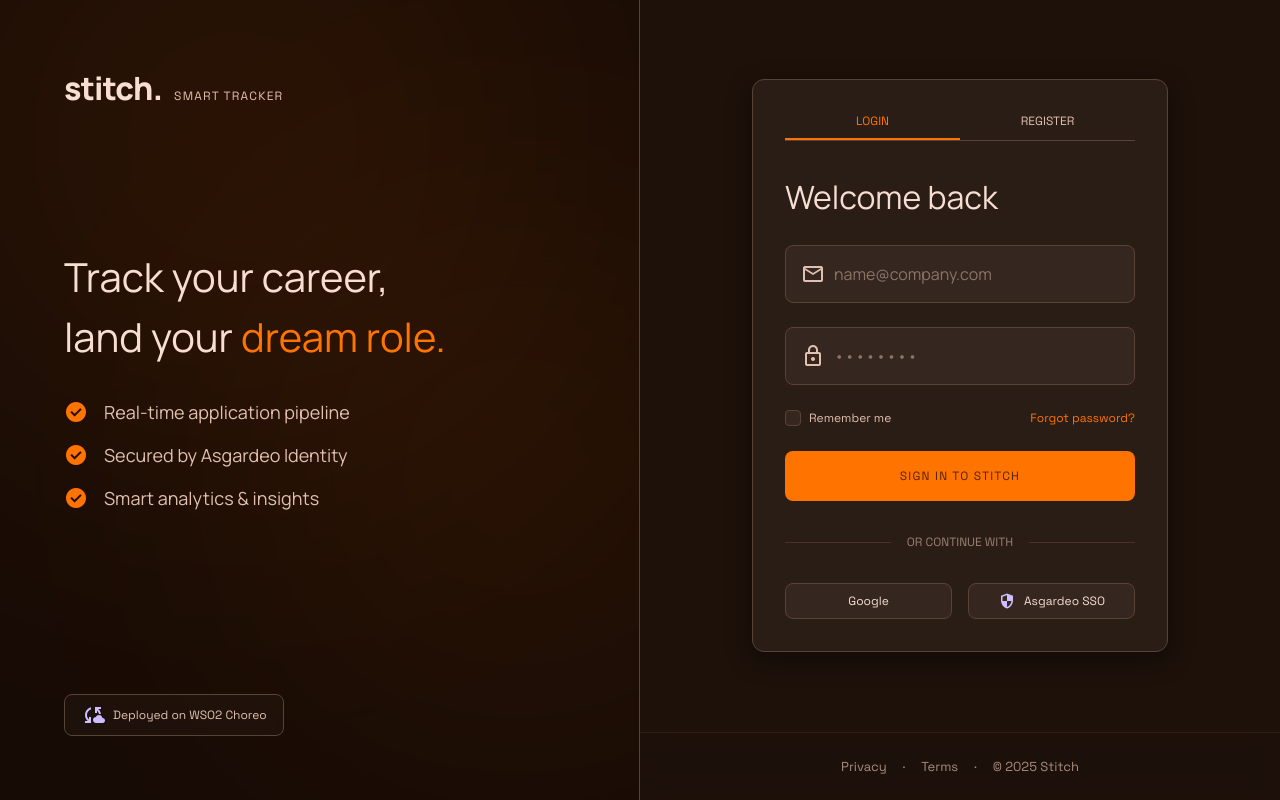
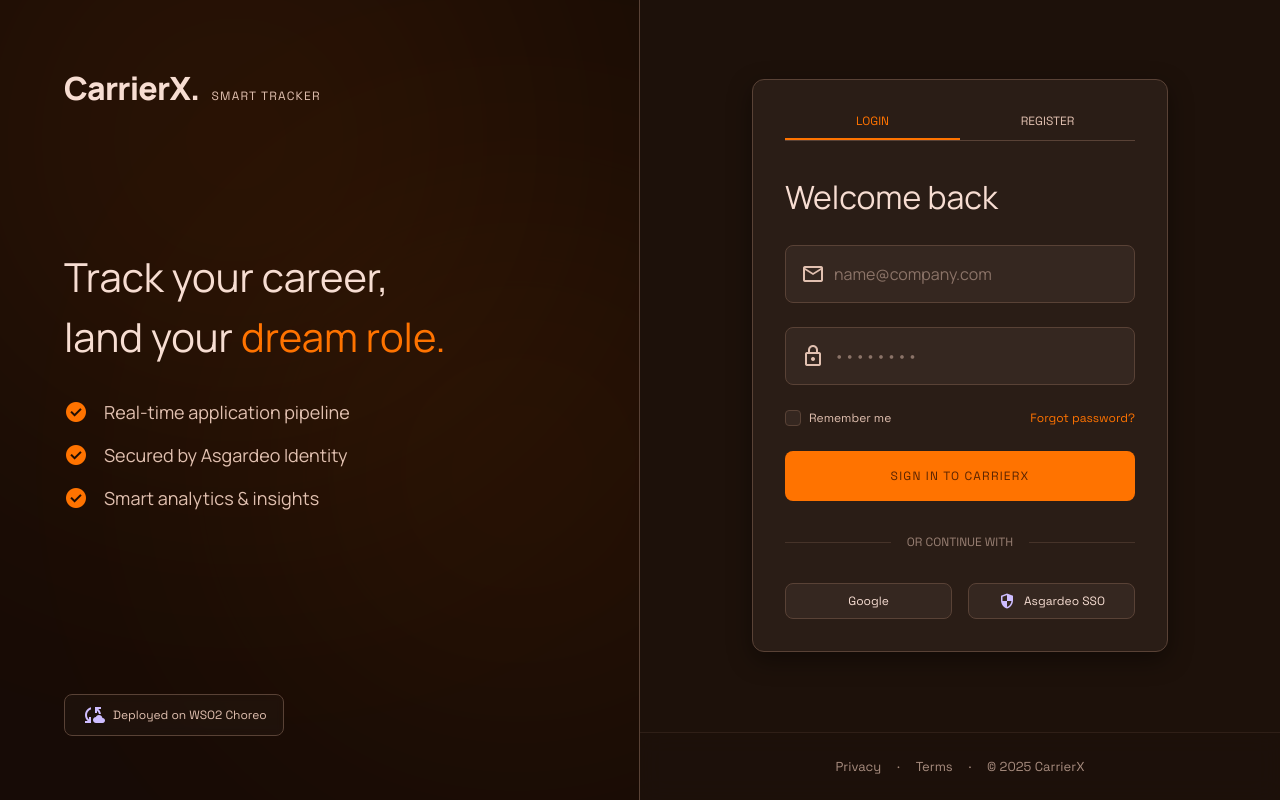
Before and after one commit to Branavan2004/Smart-Internship-Career-Tracker, a React (Vite) app in the folder client/: page /auth in a window 1280 px wide. Built offline with nearby package versions, Linux system fonts and the light colour scheme; no server answers.

Commit message:
chore(ui): rename product from Stitch to CarrierX

```diff
--- a/client/index.html
+++ b/client/index.html
@@ -3,7 +3,7 @@
   <head>
     <meta charset="UTF-8" />
     <meta name="viewport" content="width=device-width, initial-scale=1.0" />
-    <title>Stitch Smart Tracker</title>
+    <title>CarrierX Smart Tracker</title>
     <link rel="preconnect" href="https://fonts.googleapis.com">
     <link rel="preconnect" href="https://fonts.gstatic.com" crossorigin>
     <link href="https://fonts.googleapis.com/css2?family=Manrope:wght@400;500;600;700;800;900&family=Space+Grotesk:wght@400;500;600;700&display=swap" rel="stylesheet">
--- a/client/src/layouts/AppShell.jsx
+++ b/client/src/layouts/AppShell.jsx
@@ -13,7 +13,7 @@
       {/* TopNavBar */}
       <nav className="fixed top-0 w-full h-14 border-b border-white/5 bg-[#111111] flex items-center justify-between px-6 z-50 shadow-none">
         <div className="flex items-center gap-4">
-          <span className="text-xl font-bold text-white font-h1">Stitch Smart Tracker</span>
+          <span className="text-xl font-bold text-white font-h1">CarrierX Smart Tracker</span>
         </div>
         <div className="flex items-center gap-6">
           <span className="font-body-md text-sm tracking-tight text-gray-400">Choreo · Connected</span>
@@ -35,7 +35,7 @@
       {/* SideNavBar */}
       <aside className="fixed left-0 top-0 h-full w-[260px] border-r border-white/5 bg-[#111111] shadow-none flex flex-col py-6 space-y-2 z-40 pt-20 hidden md:flex">
         <div className="px-6 mb-6">
-          <h2 className="text-2xl font-black text-white font-h1">stitch.</h2>
+          <h2 className="text-2xl font-black text-white font-h1">CarrierX.</h2>
           <p className="text-gray-400 font-body-md text-xs tracking-wide">Smart Tracker</p>
         </div>
 
--- a/client/src/pages/AuthPage.jsx
+++ b/client/src/pages/AuthPage.jsx
@@ -45,7 +45,7 @@
 
         {/* Header */}
         <div className="flex items-baseline gap-xs z-10">
-          <h1 className="font-h2 text-[32px] font-extrabold tracking-tight">stitch.</h1>
+          <h1 className="font-h2 text-[32px] font-extrabold tracking-tight">CarrierX.</h1>
           <span className="font-label-caps text-[12px] text-on-surface-variant uppercase tracking-widest ml-2">Smart Tracker</span>
         </div>
 
@@ -83,7 +83,7 @@
       <div className="w-full md:w-1/2 flex flex-col relative bg-background">
         {/* Mobile Header (Hidden on Desktop) */}
         <div className="flex md:hidden items-center justify-center p-[32px] border-b border-outline-variant bg-surface-container-lowest">
-          <h1 className="font-h3 text-[24px] font-extrabold tracking-tight">stitch.</h1>
+          <h1 className="font-h3 text-[24px] font-extrabold tracking-tight">CarrierX.</h1>
         </div>
 
         <div className="flex-1 flex flex-col items-center justify-center p-[24px] sm:p-[48px] w-full max-w-lg mx-auto relative z-10">
@@ -145,7 +145,7 @@
                 disabled={submitting}
                 className="w-full bg-primary-container text-on-primary-container font-label-caps text-[12px] uppercase tracking-widest py-[16px] rounded-lg hover:-translate-y-[1px] hover:shadow-[0_4px_12px_rgba(255,115,0,0.2)] transition-all active:translate-y-0 disabled:opacity-50"
               >
-                {submitting ? "Redirecting..." : "Sign in to Stitch"}
+                {submitting ? "Redirecting..." : "Sign in to CarrierX"}
               </button>
             </form>
 
@@ -176,7 +176,7 @@
             <span>·</span>
             <a href="#" className="hover:text-primary-container transition-colors">Terms</a>
             <span>·</span>
-            <span>© 2025 Stitch</span>
+            <span>© 2025 CarrierX</span>
           </div>
         </div>
       </div>
```
